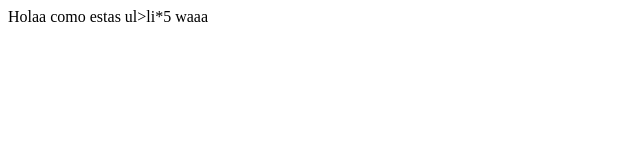
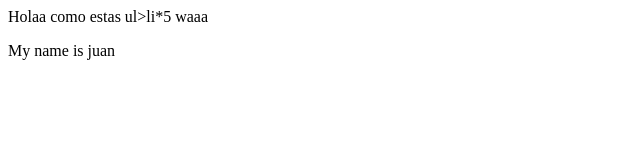
Before and after one commit to juankp3/gittag, a plain HTML site: page index.html in a window 1280 px wide. Shown: the full height of the page, 0-640 px from the left. Drawn offline with Linux system fonts and the light colour scheme.

Commit message:
agregando una frase: My name is juan en index

```diff
--- a/index.html
+++ b/index.html
@@ -3,5 +3,7 @@
 Holaa como estas ul>li*5
 waaa
 
+<p>My name is juan</p>
+
 </body>
 </html>
```
